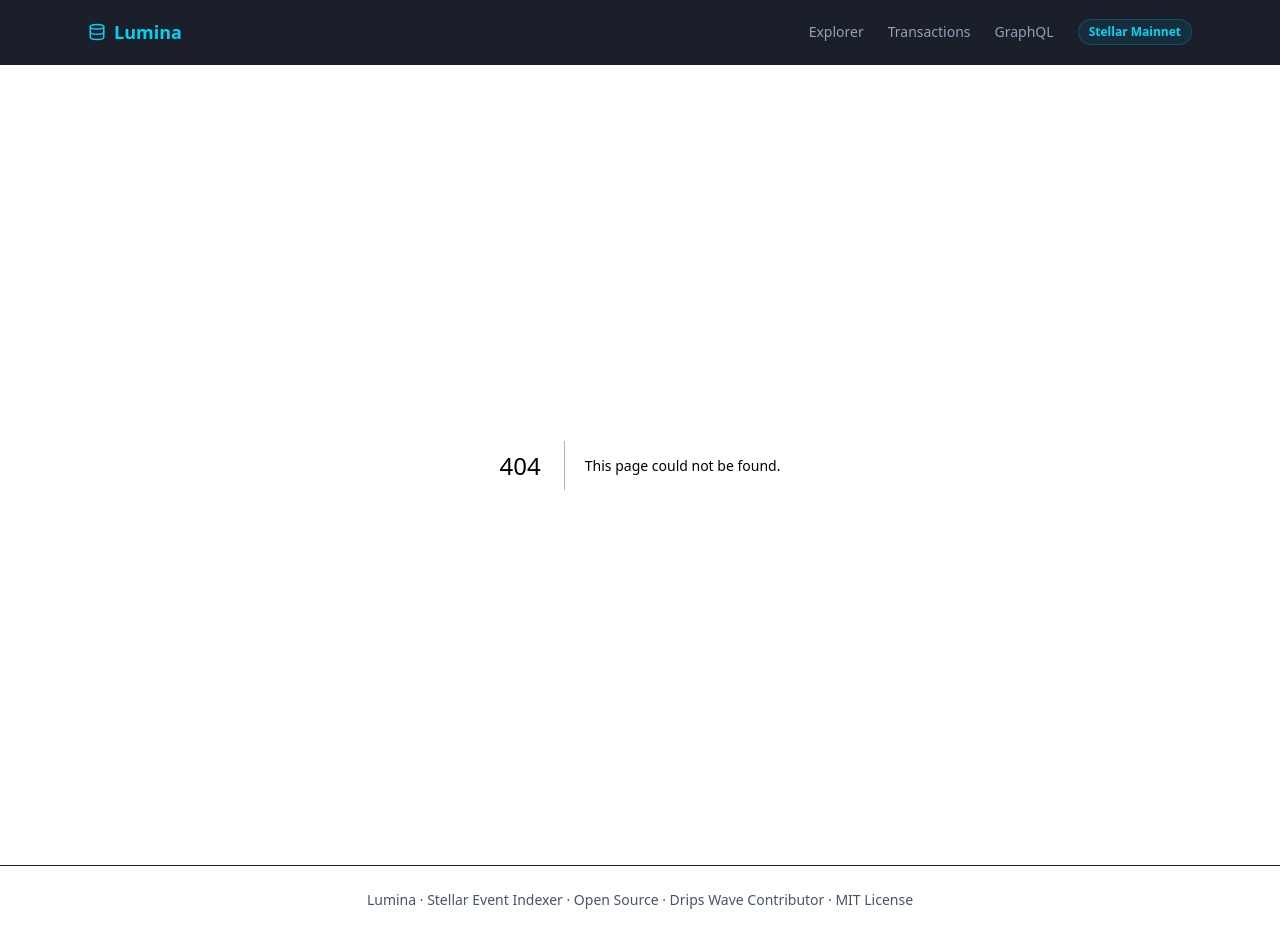
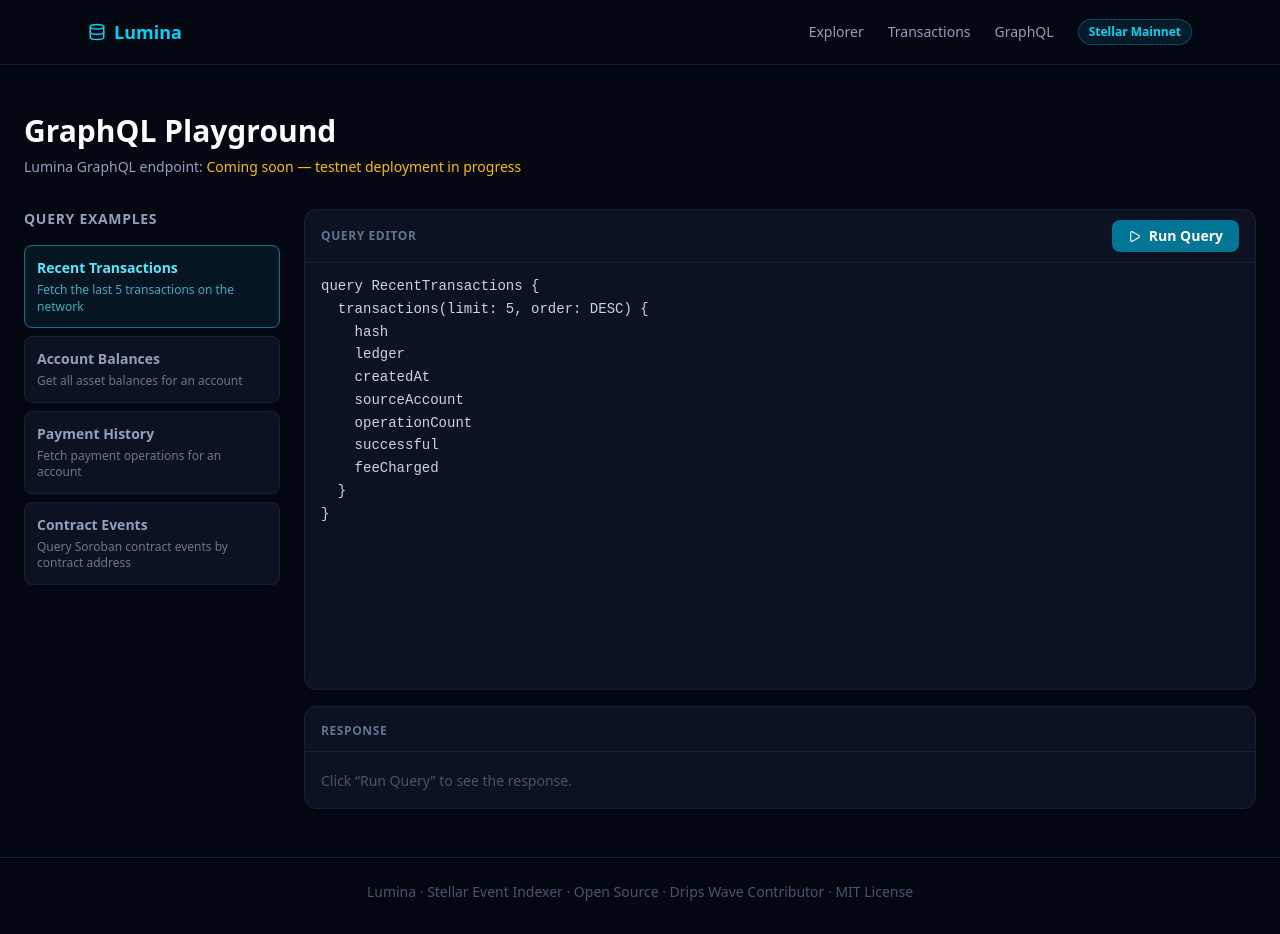
Before and after one commit to Lumeeena/Lumina, a Next.js app: page /graphql in a window 1280 px wide. Before the commit this address had no page. Built offline with nearby package versions, Linux system fonts and the light colour scheme.

Commit message:
feat(pages): add GraphQL playground with query editor and example selector

```diff
--- /dev/null
+++ b/app/graphql/page.tsx
@@ -0,0 +1,63 @@
+'use client';
+
+import { useState } from "react";
+import { QUERY_EXAMPLES, QueryExample } from "@/lib/queries";
+import { Play } from "lucide-react";
+
+export default function GraphQLPage() {
+  const [selected, setSelected] = useState<QueryExample>(QUERY_EXAMPLES[0]);
+  const [query, setQuery] = useState(QUERY_EXAMPLES[0].query);
+  const [result, setResult] = useState<object | null>(null);
+
+  function runQuery() { setResult(selected.mockResult); }
+
+  function selectExample(ex: QueryExample) {
+    setSelected(ex);
+    setQuery(ex.query);
+    setResult(null);
+  }
+
+  return (
+    <div className="max-w-7xl mx-auto px-6 py-12">
+      <h1 className="text-3xl font-bold text-white mb-2">GraphQL Playground</h1>
+      <p className="text-slate-400 text-sm mb-8">Lumina GraphQL endpoint: <span className="text-amber-400">Coming soon — testnet deployment in progress</span></p>
+
+      <div className="flex flex-col lg:flex-row gap-6" style={{ minHeight: "600px" }}>
+        <div className="lg:w-64 shrink-0 flex flex-col gap-2">
+          <h2 className="text-sm font-semibold text-slate-400 uppercase tracking-wider mb-2">Query Examples</h2>
+          {QUERY_EXAMPLES.map(ex => (
+            <button key={ex.name} onClick={() => selectExample(ex)}
+              className={`text-left p-3 rounded-lg border transition-all ${selected.name === ex.name ? "border-cyan-700 bg-cyan-900/20 text-cyan-300" : "border-[#162032] bg-[#0c1222] text-slate-400 hover:border-cyan-800"}`}>
+              <div className="text-sm font-semibold mb-1">{ex.name}</div>
+              <div className="text-xs opacity-70 leading-snug">{ex.description}</div>
+            </button>
+          ))}
+        </div>
+
+        <div className="flex-1 flex flex-col gap-4">
+          <div className="flex-1 flex flex-col rounded-xl bg-[#0c1222] border border-[#162032] overflow-hidden">
+            <div className="flex items-center justify-between px-4 py-2.5 border-b border-[#162032]">
+              <span className="text-xs font-semibold text-slate-500 uppercase tracking-wider">Query Editor</span>
+              <button onClick={runQuery} className="flex items-center gap-2 px-4 py-1.5 bg-cyan-700 hover:bg-cyan-600 text-white text-sm font-semibold rounded-lg transition-colors">
+                <Play size={13} /> Run Query
+              </button>
+            </div>
+            <textarea value={query} onChange={e => setQuery(e.target.value)}
+              className="flex-1 bg-transparent px-4 py-3 text-sm text-slate-300 mono resize-none focus:outline-none leading-relaxed min-h-[280px]" spellCheck={false} />
+          </div>
+
+          <div className="rounded-xl bg-[#0c1222] border border-[#162032] overflow-hidden">
+            <div className="px-4 py-2.5 border-b border-[#162032]"><span className="text-xs font-semibold text-slate-500 uppercase tracking-wider">Response</span></div>
+            <div className="p-4 max-h-72 overflow-y-auto">
+              {result === null ? (
+                <span className="text-slate-600 text-sm">Click &ldquo;Run Query&rdquo; to see the response.</span>
+              ) : (
+                <pre className="text-xs text-slate-300 mono whitespace-pre-wrap">{JSON.stringify({ data: result }, null, 2)}</pre>
+              )}
+            </div>
+          </div>
+        </div>
+      </div>
+    </div>
+  );
+}
```
